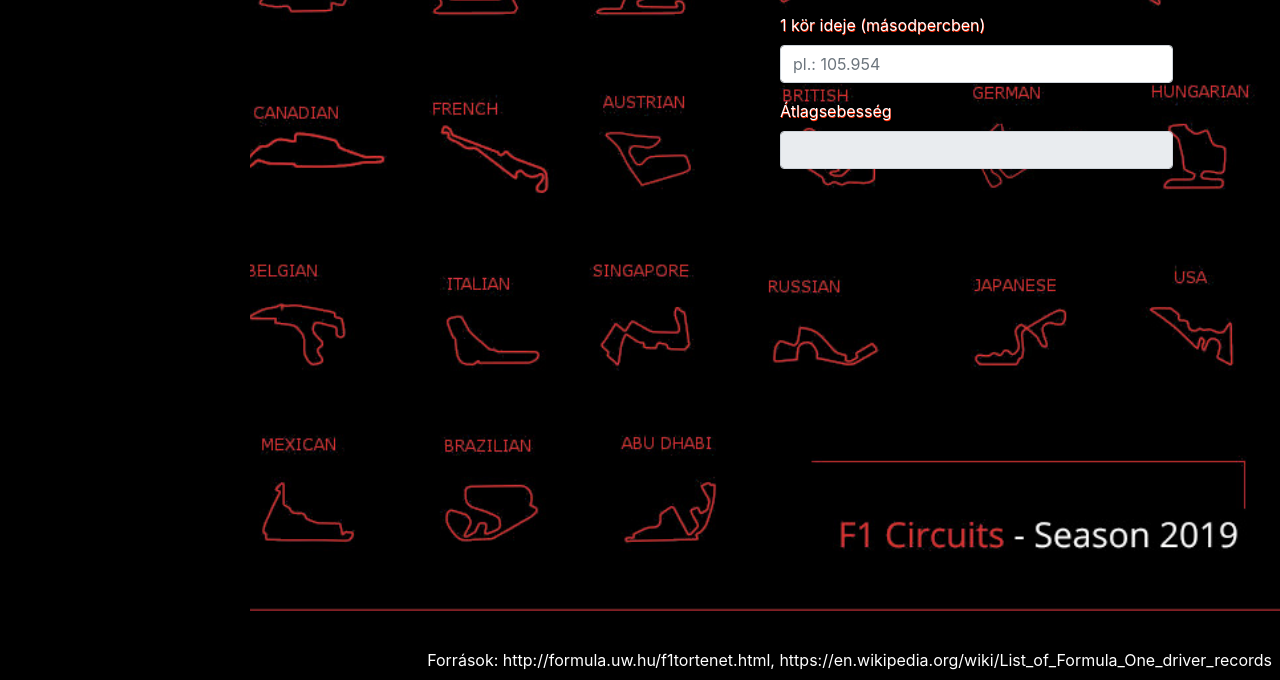
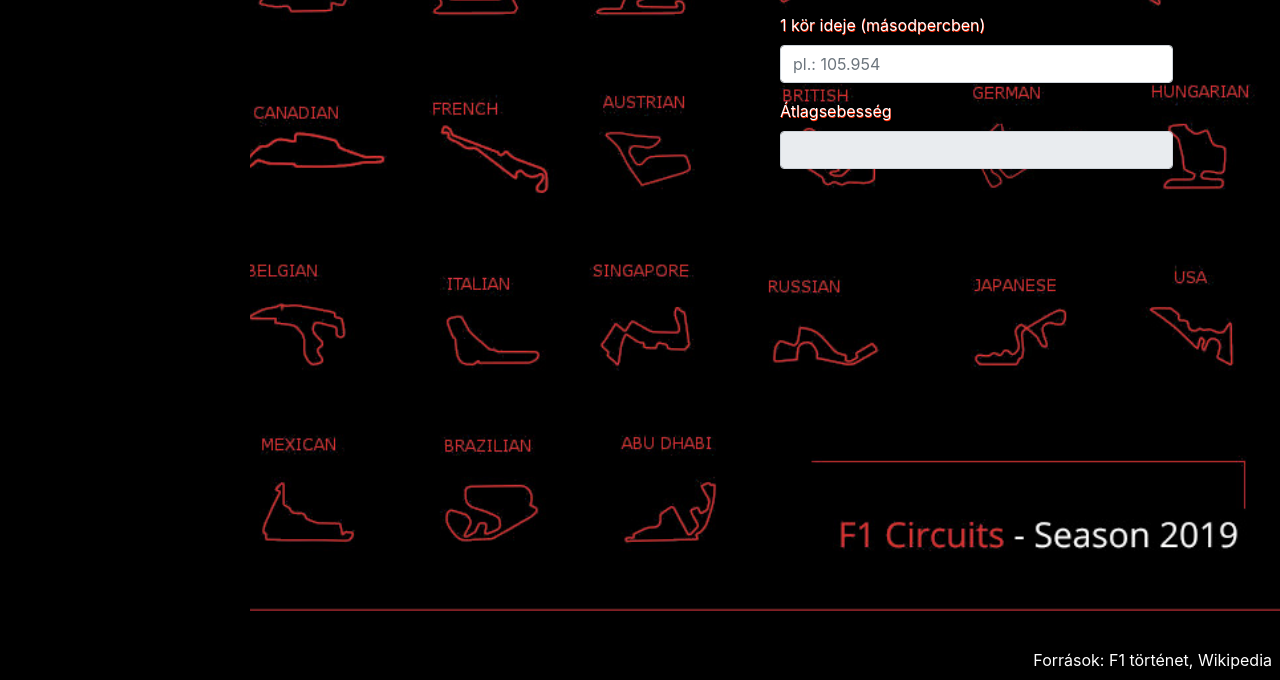
Before and after one commit to Bence2oo7/Formula-1, a plain HTML site: page index.html in a window 1280 px wide. Shown: the part 2613-3293 px from the top of the page. Drawn offline with Linux system fonts and the light colour scheme.

Commit message:
7. linkek

```diff
--- a/index.html
+++ b/index.html
@@ -207,7 +207,8 @@
     </audio>
 
     <footer class="text-right p-2">
-        Források: http://formula.uw.hu/f1tortenet.html, https://en.wikipedia.org/wiki/List_of_Formula_One_driver_records
+        Források: <a href="http://formula.uw.hu/f1tortenet.html">F1 történet</a>,
+        <a href="https://en.wikipedia.org/wiki/List_of_Formula_One_driver_records">Wikipedia</a>
     </footer>
 
 
```
